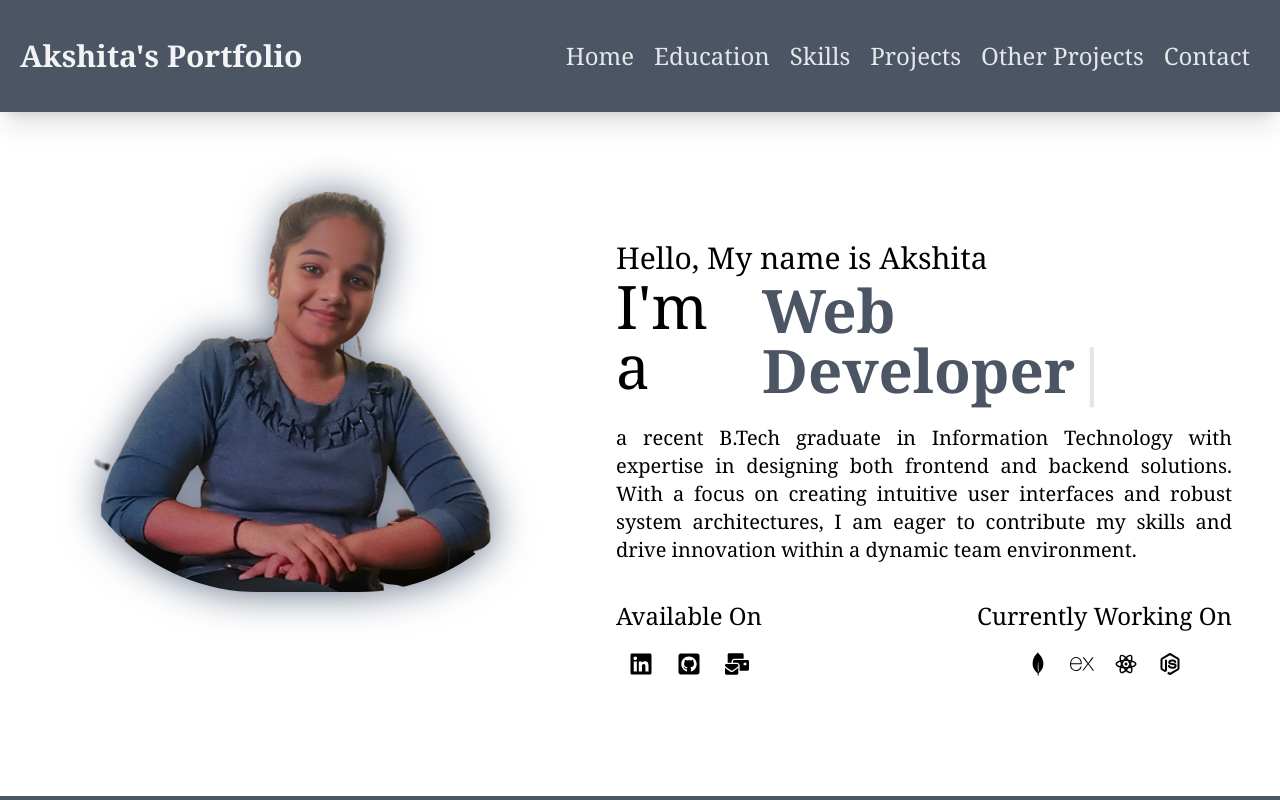
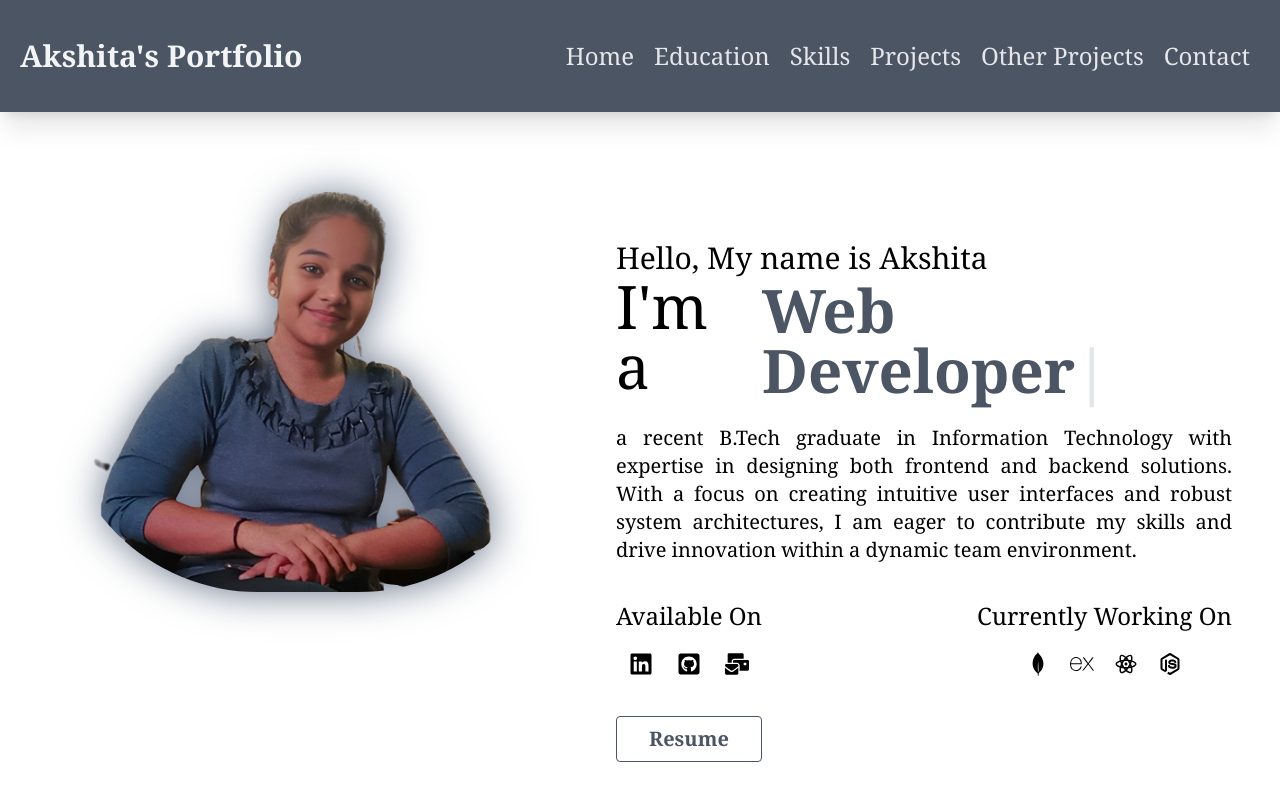
Before and after one commit to akshitasaxena1309/Portfolio_website, a React (Vite) app: page / in a window 1280 px wide. Shown: the top 800 px of the page. Built offline with nearby package versions, Linux system fonts and the light colour scheme; no server answers.

Commit message:
first commit

```diff
--- a/src/pages/Introduction.jsx
+++ b/src/pages/Introduction.jsx
@@ -92,6 +92,19 @@ function Introduction() {
                 </ul>
               </div>
             </div>
+            <div>
+              <div className=" flex mt-10">
+                <a
+                  href="https://drive.google.com/file/d/1HNE8RhhK0iDoXpEpxxa8vmIBv20WRGS_/view?usp=sharing"
+                  target="_blank"
+                  rel="noopener noreferrer"
+                >
+                  <button className="border text-xl text-gray-600 border-gray-600 font-extrabold py-2 px-8 rounded hover:bg-gray-600 hover:text-gray-300">
+                    Resume
+                  </button>
+                </a>
+              </div>
+            </div>
           </div>
           <div
             className="md:w-1/2 md:mt-13 order-1 flex justify-center  sm:hover:scale-105 sm:duration-1000 md:hover:scale-100 md:duration-0
```
